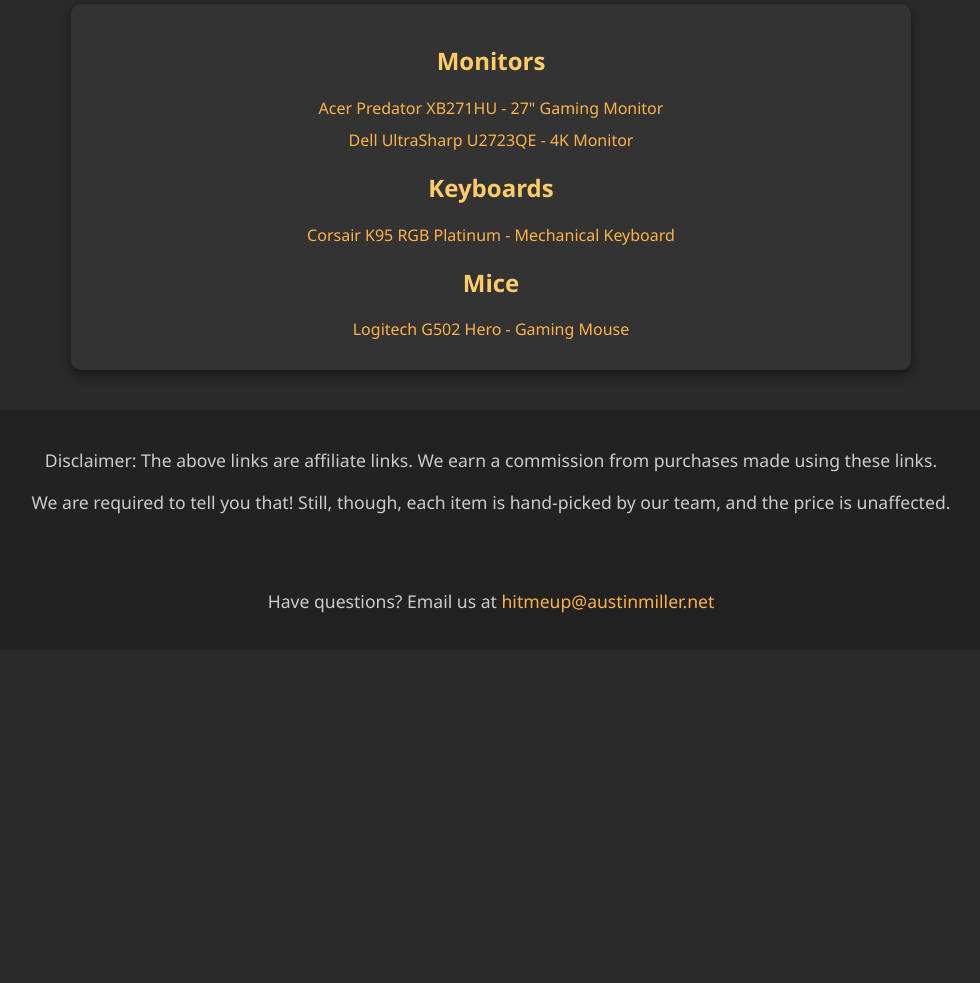
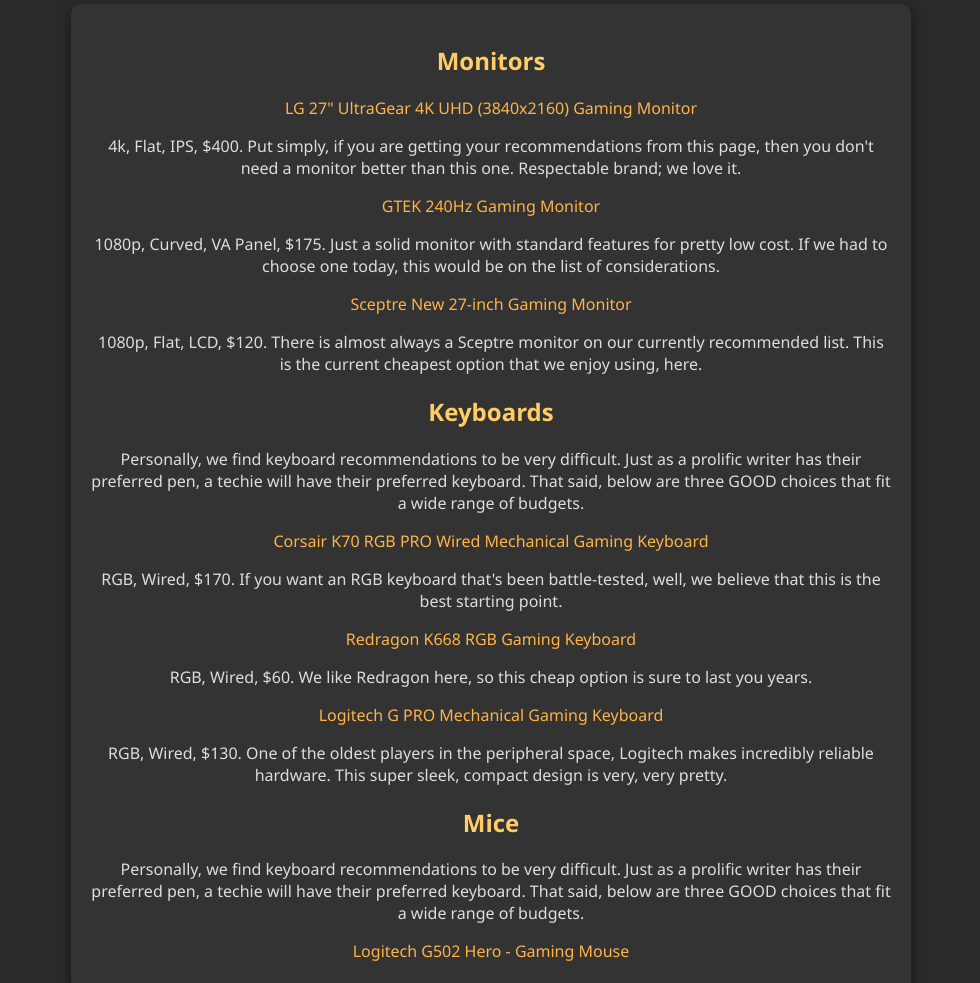
Before and after one commit to austinwmille/customPC, a plain HTML site: page peripherals.html in a window 1280 px wide. Shown: the part 380-1363 px from the top of the page, without its empty margins (149-1129 px from the left). Before the commit the page ends 1030 px from the top, so only its background shows below. Drawn offline with Linux system fonts and the light colour scheme.

Commit message:
Update peripherals.html

```diff
--- a/peripherals.html
+++ b/peripherals.html
@@ -24,20 +24,37 @@
         <div class="product-category">
             <h2>Monitors</h2>
             <p class="product">
-                <a href="YOUR_AMAZON_LINK">Acer Predator XB271HU - 27" Gaming Monitor</a>
+                <a href="https://amzn.to/4idumLK">LG 27" UltraGear 4K UHD (3840x2160) Gaming Monitor</a>
+                <p>4k, Flat, IPS, $400. Put simply, if you are getting your recommendations from this page, then you don't need a monitor better than this one. Respectable brand; we love it.</p>
             </p>
             <p class="product">
-                <a href="YOUR_AMAZON_LINK">Dell UltraSharp U2723QE - 4K Monitor</a>
+                <a href="https://amzn.to/3B9NgCx">GTEK 240Hz Gaming Monitor</a>
+                <p>1080p, Curved, VA Panel, $175. Just a solid monitor with standard features for pretty low cost. If we had to choose one today, this would be on the list of considerations.</p>
+            </p>
+            <p class="product">
+                <a href="https://amzn.to/4iphmmu">Sceptre New 27-inch Gaming Monitor</a>
+                <p>1080p, Flat, LCD, $120. There is almost always a Sceptre monitor on our currently recommended list. This is the current cheapest option that we enjoy using, here.</p>
             </p>
         </div>
         <div class="product-category">
             <h2>Keyboards</h2>
+            <p>Personally, we find keyboard recommendations to be very difficult. Just as a prolific writer has their preferred pen, a techie will have their preferred keyboard. That said, below are three GOOD choices that fit a wide range of budgets.</p>
             <p class="product">
-                <a href="YOUR_AMAZON_LINK">Corsair K95 RGB Platinum - Mechanical Keyboard</a>
+                <a href="https://amzn.to/3ZtKuBA">Corsair K70 RGB PRO Wired Mechanical Gaming Keyboard</a>
+                <p>RGB, Wired, $170. If you want an RGB keyboard that's been battle-tested, well, we believe that this is the best starting point.</p>
+            </p>
+            <p class="product">
+                <a href="https://amzn.to/3VcKFic">Redragon K668 RGB Gaming Keyboard</a>
+                <p>RGB, Wired, $60. We like Redragon here, so this cheap option is sure to last you years.</p>
+            </p>
+            <p class="product">
+                <a href="https://amzn.to/49dZgj0">Logitech G PRO Mechanical Gaming Keyboard</a>
+                <p>RGB, Wired, $130. One of the oldest players in the peripheral space, Logitech makes incredibly reliable hardware. This super sleek, compact design is very, very pretty.</p>
             </p>
         </div>
         <div class="product-category">
             <h2>Mice</h2>
+            <p>Personally, we find keyboard recommendations to be very difficult. Just as a prolific writer has their preferred pen, a techie will have their preferred keyboard. That said, below are three GOOD choices that fit a wide range of budgets.</p>
             <p class="product">
                 <a href="YOUR_AMAZON_LINK">Logitech G502 Hero - Gaming Mouse</a>
             </p>
```
